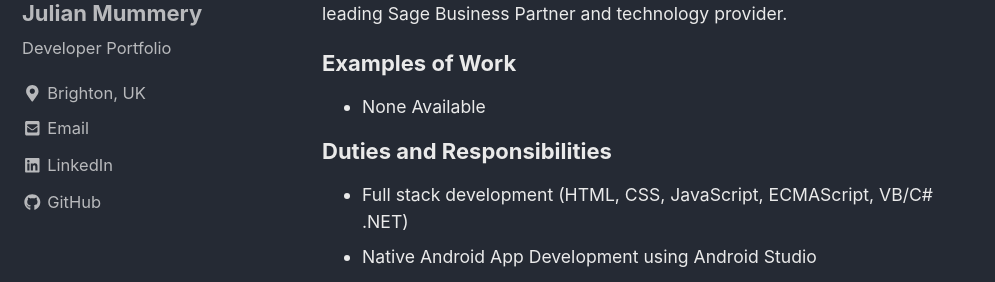
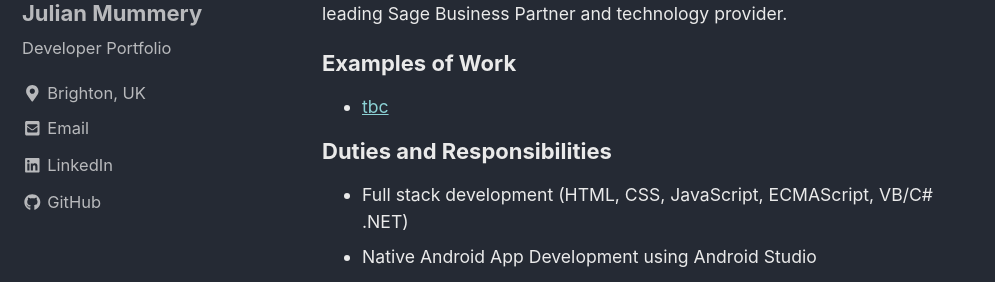
Before and after one commit to julianmummery/julianmummery.github.io, a Jekyll site: the page built from _pages/experience.md, in a window 1280 px wide and 900 px high, scrolled down 1809 px. Shown: the part 164-446 px from the top of the window, without its empty margins (0-995 px from the left). Built offline with Jekyll 4.4.1, drawn with Linux system fonts in a browser that asks for light colours; nearby versions of some CDN libraries.

Commit message:
Update experience.md

```diff
--- a/_pages/experience.md
+++ b/_pages/experience.md
@@ -42,7 +42,7 @@
 <p style="font-size:0.80em;">Loria is now a proud member of the <a title="Innov8 Technology Group" href="https://www.innov8.co.uk/" target="_blank" style="color: green;">Innov8 Technology Group</a>, a fellow leading Sage Business Partner and technology provider.</p>
 <h3 style="margin-top: 0px">Examples of Work</h3>
 <ul style="font-size:0.80em;">
-  <li>None Available</li>
+  <li><a href="https://julianmummery.github.io/tbc" target="_blank">tbc</a></li>
 </ul>
 <h3 style="margin-top: 0px">Duties and Responsibilities</h3>
 <ul style="font-size:0.80em;">
```
